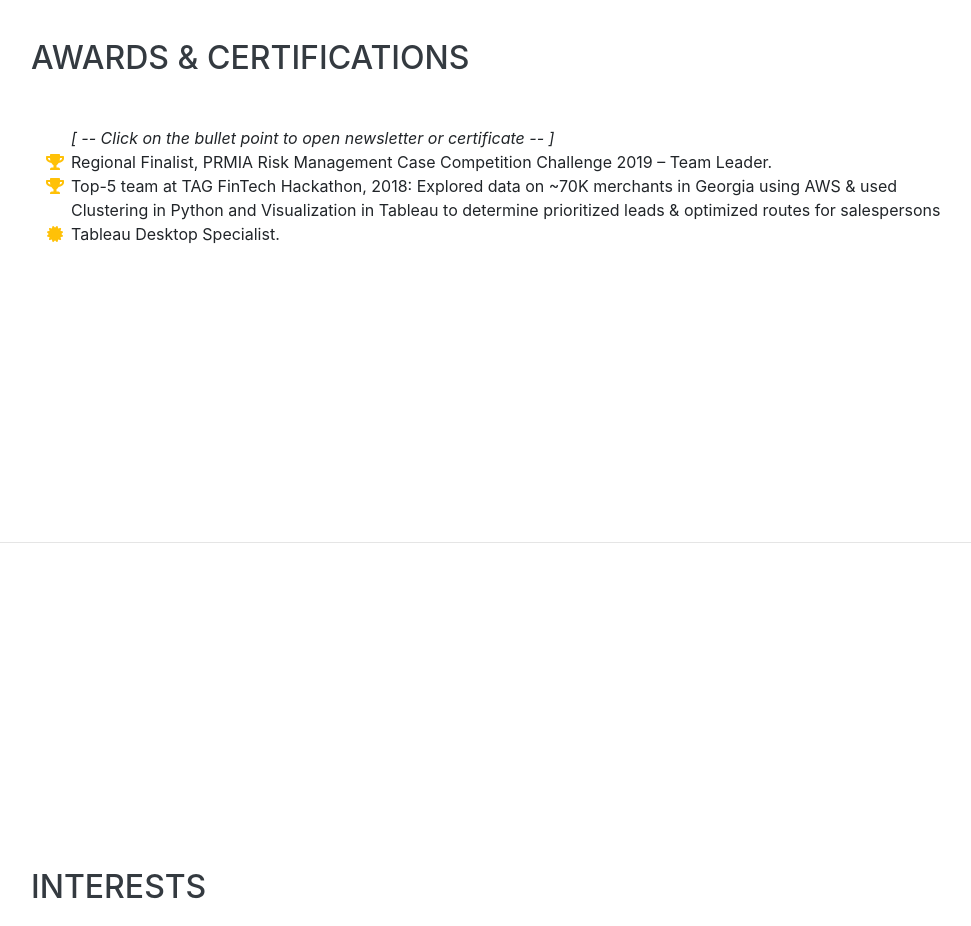
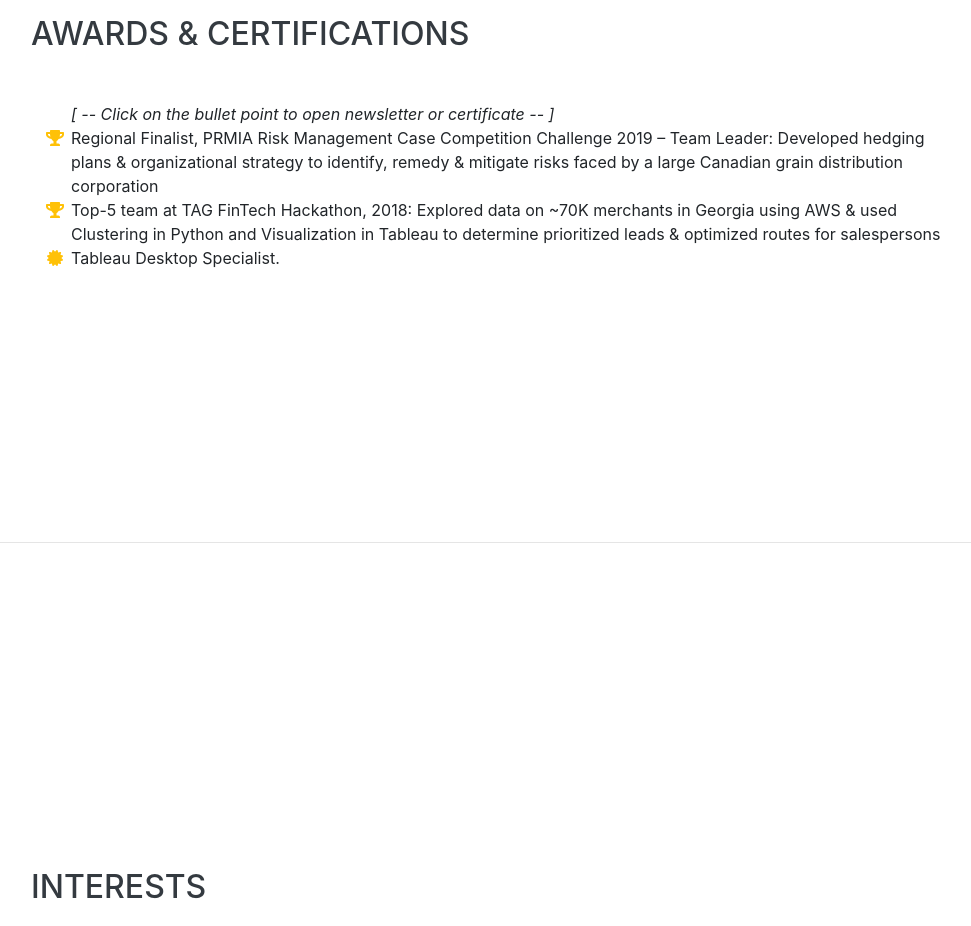
Before and after one commit to abhishek-saha/abhishek-saha.github.io, a website with bundled scripts: page index.html in a window 1280 px wide. Shown: the part 6700-7626 px from the top of the page, without its empty margins (289-1260 px from the left). Built offline with nearby package versions, Linux system fonts and the light colour scheme; a web font is replaced by a local one.

Commit message:
updated prmia

```diff
--- a/index.html
+++ b/index.html
@@ -403,7 +403,7 @@
             <a href="https://www.emorybusiness.com/2019/02/25/msba-team-named-regional-finalists-in-risk-management-challenge/" target="_blank">
               <i class="fa-li fa fa-trophy text-warning"></i>
             </a>
-            Regional Finalist, PRMIA Risk Management Case Competition Challenge 2019 – Team Leader.</li>
+            Regional Finalist, PRMIA Risk Management Case Competition Challenge 2019 – Team Leader: Developed hedging plans & organizational strategy to identify, remedy & mitigate risks faced by a large Canadian grain distribution corporation</li>
           <li>
             <a href="https://www.emorybusiness.com/2018/12/05/msba-students-prove-skills-in-fintech-hackathon/" target="_blank">
               <i class="fa-li fa fa-trophy text-warning"></i>
```
